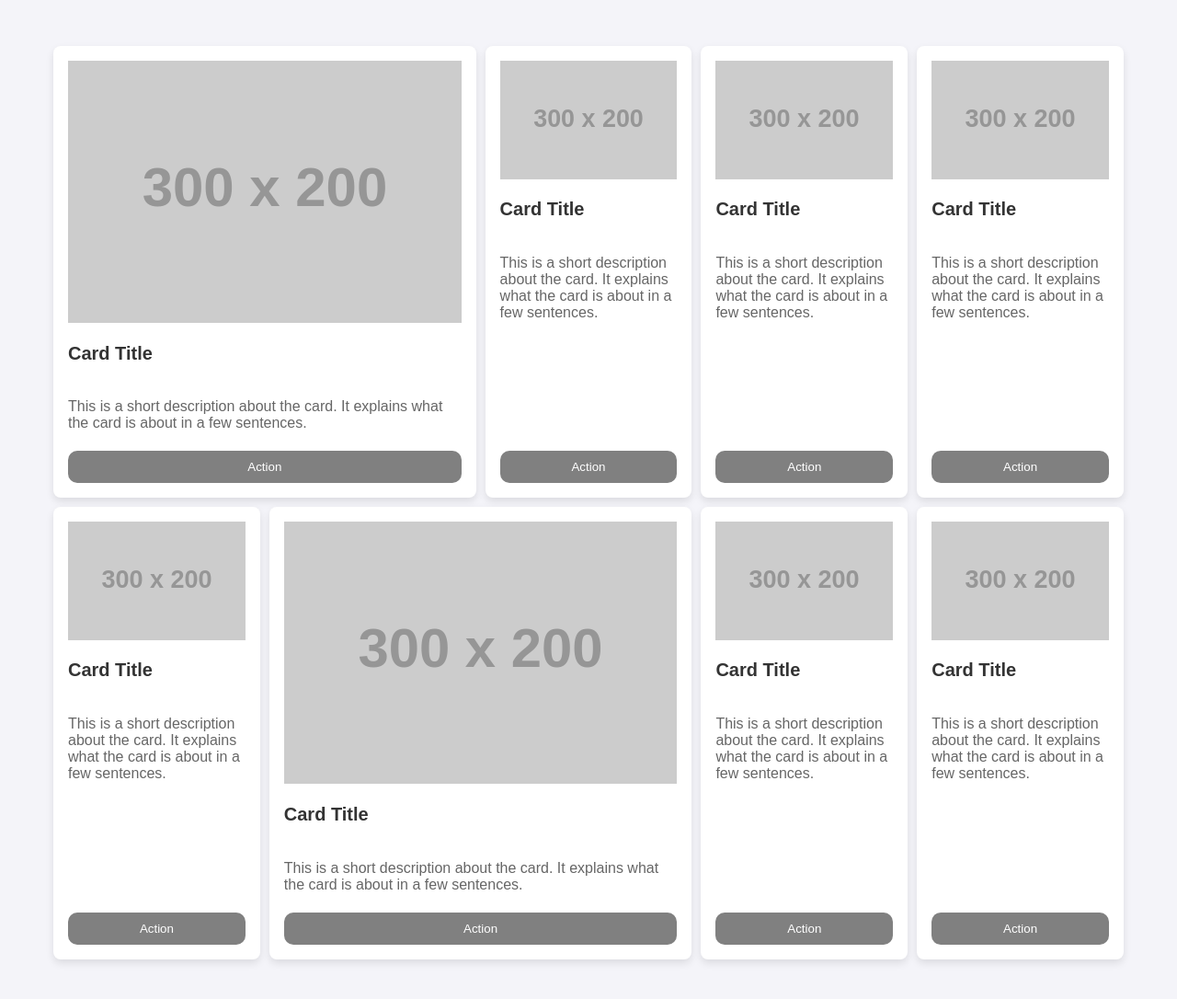
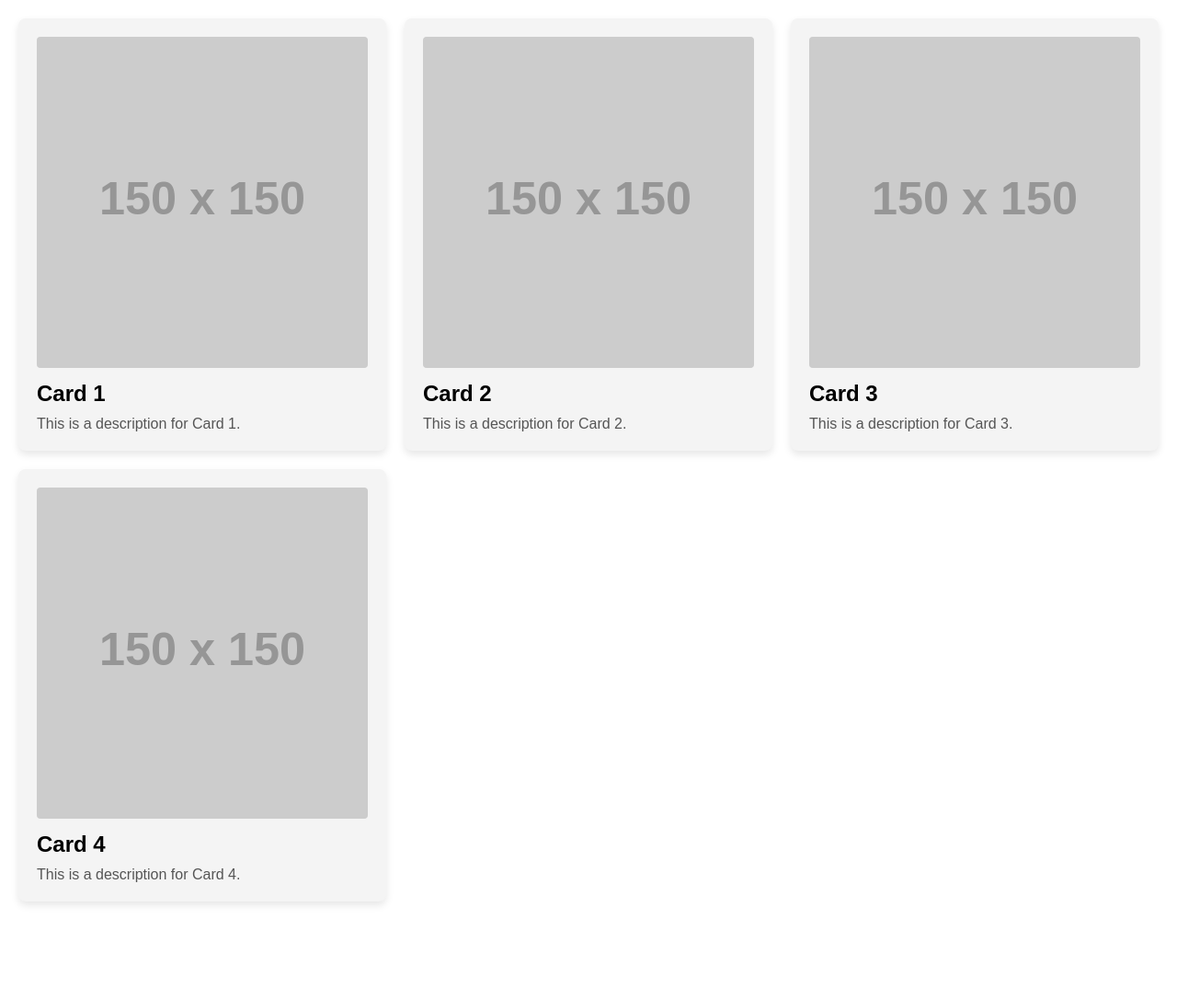
Before and after one commit to SanaTes/R1, a plain HTML site: page index.html in a window 1280 px wide. Shown: the whole page at 92% size. After the commit the page ends 1000 px from the top, so only its background shows below. Drawn offline with Linux system fonts and the light colour scheme; placeholder pictures from the web are drawn by us.

Commit message:
Add files via upload

```diff
--- a/index.html
+++ b/index.html
@@ -1,78 +1,34 @@
 <!DOCTYPE html>
 <html lang="en">
 <head>
-    <meta charset="UTF-8">
-    <meta name="viewport" content="width=device-width, initial-scale=1.0">
-    <title>Boats Article</title>
-    <link rel="stylesheet" href="style.css">
+  <meta charset="UTF-8">
+  <meta name="viewport" content="width=device-width, initial-scale=1.0">
+  <title>Responsive Grid Layout</title>
+  <link rel="stylesheet" href="styles.css">
 </head>
 <body>
+  <div class="container">
+    <div class="card">
+      <img src="https://via.placeholder.com/150" alt="Image 1">
+      <h2>Card 1</h2>
+      <p>This is a description for Card 1.</p>
+    </div>
+    <div class="card">
+      <img src="https://via.placeholder.com/150" alt="Image 2">
+      <h2>Card 2</h2>
+      <p>This is a description for Card 2.</p>
+    </div>
+    <div class="card">
+      <img src="https://via.placeholder.com/150" alt="Image 3">
+      <h2>Card 3</h2>
+      <p>This is a description for Card 3.</p>
+    </div>
+    <div class="card">
+      <img src="https://via.placeholder.com/150" alt="Image 4">
+      <h2>Card 4</h2>
+      <p>This is a description for Card 4.</p>
 
-<main class="card-container">
-
-  <div class="card span2">
-    <img src="https://via.placeholder.com/300x200" alt="Card Image" class="card-image">
-      <h2 class="card-title">Card Title</h2>
-      <p class="card-description">This is a short description about the card. It explains what the card is about in a few sentences.</p>
-      <button class="card-button">Action</button>
+    </div>
   </div>
-
-
-  <div class="card">
-    <img src="https://via.placeholder.com/300x200" alt="Card Image" class="card-image">
-      <h2 class="card-title">Card Title</h2>
-      <p class="card-description">This is a short description about the card. It explains what the card is about in a few sentences.</p>
-      <button class="card-button">Action</button>
-  </div>
-
-  <div class="card">
-    <img src="https://via.placeholder.com/300x200" alt="Card Image" class="card-image">
-      <h2 class="card-title">Card Title</h2>
-      <p class="card-description">This is a short description about the card. It explains what the card is about in a few sentences.</p>
-      <button class="card-button">Action</button>
-  </div>
-
-
-  <div class="card">
-    <img src="https://via.placeholder.com/300x200" alt="Card Image" class="card-image">
-      <h2 class="card-title">Card Title</h2>
-      <p class="card-description">This is a short description about the card. It explains what the card is about in a few sentences.</p>
-      <button class="card-button">Action</button>
-  </div>
-
-
-  <div class="card">
-    <img src="https://via.placeholder.com/300x200" alt="Card Image" class="card-image">
-      <h2 class="card-title">Card Title</h2>
-      <p class="card-description">This is a short description about the card. It explains what the card is about in a few sentences.</p>
-      <button class="card-button">Action</button>
-  </div>
-
-  <div class="card span2">
-    <img src="https://via.placeholder.com/300x200" alt="Card Image" class="card-image">
-      <h2 class="card-title">Card Title</h2>
-      <p class="card-description">This is a short description about the card. It explains what the card is about in a few sentences.</p>
-      <button class="card-button">Action</button>
-  </div>
-
-
-  <div class="card">
-    <img src="https://via.placeholder.com/300x200" alt="Card Image" class="card-image">
-      <h2 class="card-title">Card Title</h2>
-      <p class="card-description">This is a short description about the card. It explains what the card is about in a few sentences.</p>
-      <button class="card-button">Action</button>
-  </div>
-
-
-  <div class="card">
-    <img src="https://via.placeholder.com/300x200" alt="Card Image" class="card-image">
-      <h2 class="card-title">Card Title</h2>
-      <p class="card-description">This is a short description about the card. It explains what the card is about in a few sentences.</p>
-      <button class="card-button">Action</button>
-  </div>
-
-
-
-</main>
 </body>
 </html>
```
